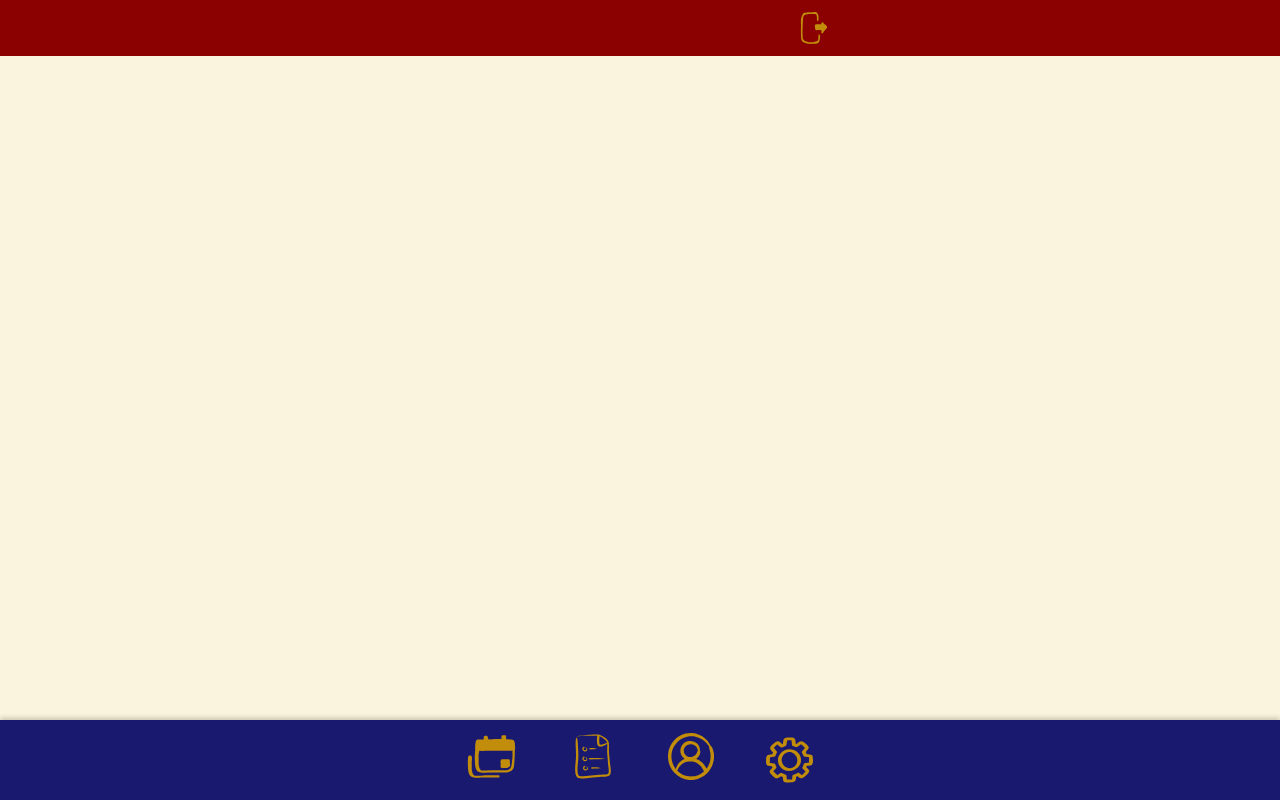
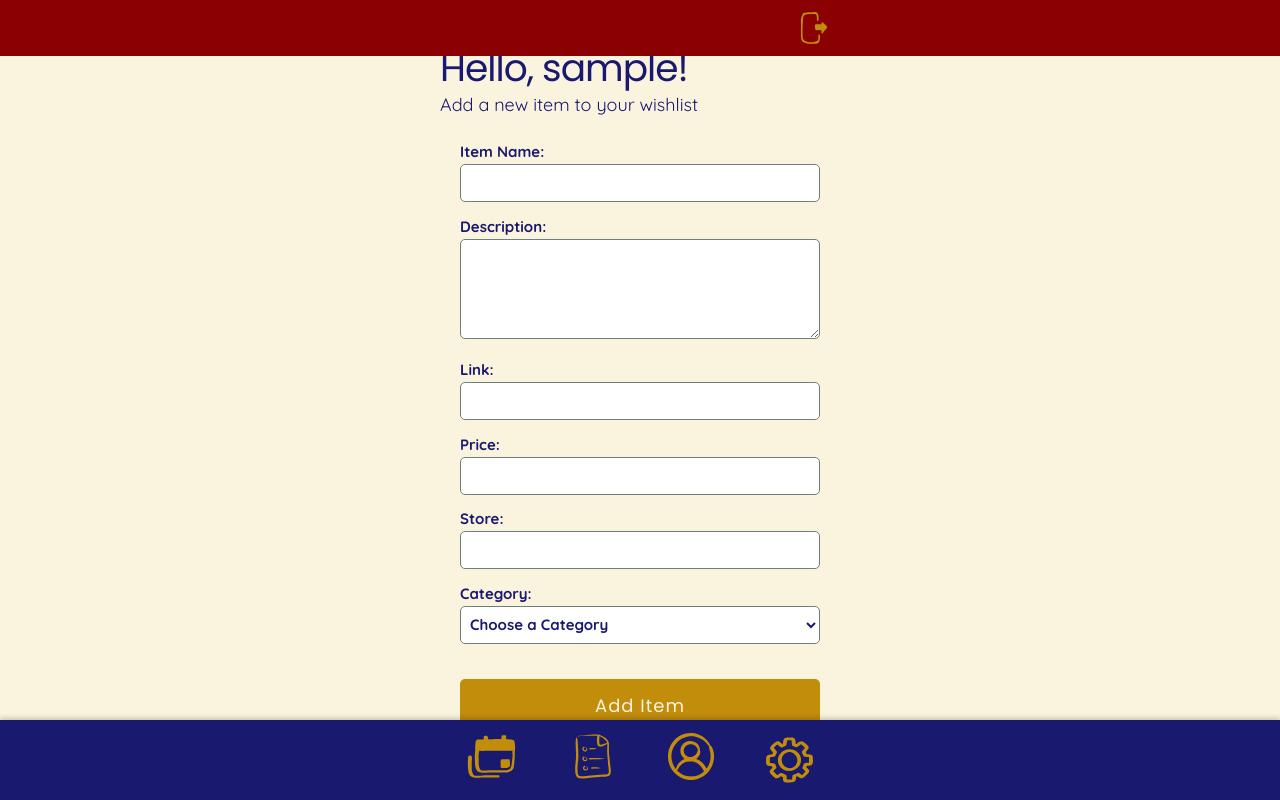
Before and after one commit to AndreaRene/Wishly, a React (Vite) app in the folder frontend/: page /new-wishlist-item in a window 1280 px wide. Before the commit this address had no page. Built offline with nearby package versions, Linux system fonts and the light colour scheme; sample sign-in values are in the browser's storage.

Commit message:
feature(wishlist items) add wishlist item functionality added

```diff
--- a/frontend/src/App.jsx
+++ b/frontend/src/App.jsx
@@ -10,6 +10,7 @@ import Dashboard from './components/pages/Dashboard/Dashboard';
 import ViewCalendar from './components/pages/Events/ViewCalendar';
 import NewEvent from './components/pages/Events/NewEvent';
 import Wishlist from './components/pages/Wishlist/Wishlist';
+import NewWishlistItem from './components/pages/Wishlist/NewWishlistItem';
 import Footer from './components/Footer/Footer';
 import PrivateRoute from './components/auth/PrivateRoute';
 
@@ -66,6 +67,11 @@ function AppContent() {
             <PrivateRoute>
               <Wishlist />
             </PrivateRoute> } />
+        <Route path="/new-wishlist-item"
+          element={
+            <PrivateRoute>
+              <NewWishlistItem />
+            </PrivateRoute> } />
         {/* Add more routes here */ }
       </Routes>
       { !isNoFooterRoute && <Footer /> }
--- a/frontend/src/components/pages/Events/events.css
+++ b/frontend/src/components/pages/Events/events.css
@@ -3,9 +3,9 @@
   flex-direction: column;
   justify-content: flex-start;
   align-items: center;
-  padding: 80px 20px 20px;
+  padding: 80px 20px;
   width: 100%;
-  height: calc(100vh - 60px);
+  min-height: 100vh;
   max-width: 100vw;
   box-sizing: border-box;
 }
@@ -13,8 +13,8 @@
 .month-group {
   width: 100%;
   max-width: 400px;
-  margin: 20px auto;
-  padding: 20px;
+  /* margin: 20px auto; */
+  padding: 10px 20px;
   border-radius: 10px;
   box-sizing: border-box;
 }
--- a/frontend/src/components/pages/Wishlist/NewWishlistItem.jsx
+++ b/frontend/src/components/pages/Wishlist/NewWishlistItem.jsx
@@ -0,0 +1,100 @@
+import { useState, useEffect } from 'react';
+import axiosInstance from '../../../services/axiosInstance';
+import { useNavigate } from 'react-router-dom';
+import './Wishlist.css';
+
+const NewWishlistItem = () => {
+    const [name, setName] = useState( '' );
+    const [description, setDescription] = useState( '' );
+    const [link, setLink] = useState( '' );
+    const [price, setPrice] = useState( '' );
+    const [store, setStore] = useState( '' );
+    const [category, setCategory] = useState( 'choose' );
+    const [username, setUsername] = useState( '' );
+
+    const navigate = useNavigate();
+
+    useEffect( () => {
+        const storedUsername = localStorage.getItem( 'username' );
+        setUsername( storedUsername );
+    }, [] );
+
+    const handleLinkBlur = ( e ) => {
+        let value = e.target.value;
+        if ( value && value.startsWith( 'http://' ) ) {
+            value = value.replace( /^http:\/\//, 'https://' );
+            setLink( value );
+        } else if ( value && !value.startsWith( 'https://' ) ) {
+            value = `https://${value}`;
+            setLink( value );
+        }
+    };
+
+    const handleSubmit = async ( event ) => {
+        event.preventDefault();
+
+        const wishlistItemData = {
+            name,
+            description,
+            link,
+            price,
+            store,
+            category,
+        };
+
+        try {
+            await axiosInstance.post( '/wishlists/me/items/add/', wishlistItemData );
+            navigate( '/wishlist' );
+        } catch ( error ) {
+            console.error( 'Error creating wishlist item:', error );
+        }
+    };
+
+    return (
+        <div className="new-wishlist-item-container">
+            <section className="new-wishlist-item-header">
+                <h1>Hello, { username || 'friend' }!</h1>
+                <p>Add a new item to your wishlist</p>
+            </section>
+            <form onSubmit={ handleSubmit } className="new-wishlist-item-form">
+                <label>
+                    Item Name:
+                    <input type="text" value={ name } onChange={ ( e ) => setName( e.target.value ) } required />
+                </label>
+                <label>
+                    Description:
+                    <textarea value={ description } onChange={ ( e ) => setDescription( e.target.value ) } />
+                </label>
+                <label>
+                    Link:
+                    <input type="url" value={ link } onChange={ ( e ) => setLink( e.target.value ) } onBlur={ handleLinkBlur } />
+                </label>
+                <label>
+                    Price:
+                    <input type="number" step="0.01" value={ price } onChange={ ( e ) => setPrice( e.target.value ) } />
+                </label>
+                <label>
+                    Store:
+                    <input type="text" value={ store } onChange={ ( e ) => setStore( e.target.value ) } />
+                </label>
+                <label>
+                    Category:
+                    <select value={ category } onChange={ ( e ) => setCategory( e.target.value ) } required>
+                        <option value="choose" disabled>Choose a Category</option>
+                        <option value="electronics">Electronics</option>
+                        <option value="books">Books</option>
+                        <option value="clothing">Clothing</option>
+                        <option value="home">Home & Kitchen</option>
+                        <option value="toys">Toys & Games</option>
+                        <option value="sports">Sports & Outdoors</option>
+                        <option value="beauty">Beauty & Personal Care</option>
+                        <option value="other">Other</option>
+                    </select>
+                </label>
+                <button type="submit">Add Item</button>
+            </form>
+        </div>
+    );
+};
+
+export default NewWishlistItem;
--- a/frontend/src/components/pages/Wishlist/Wishlist.css
+++ b/frontend/src/components/pages/Wishlist/Wishlist.css
@@ -67,3 +67,109 @@
   margin: 5px 0;
   color: var(--jet);
 }
+
+/* Container for the new wishlist item form */
+.new-wishlist-item-container {
+  display: flex;
+  flex-direction: column;
+  justify-content: center;
+  align-items: center;
+  height: calc(100vh - 60px);
+  padding: 90px 20px 20px;
+  width: 100%;
+  max-width: 100vw;
+  box-sizing: border-box;
+}
+
+.new-wishlist-item-header {
+  width: 90%;
+  max-width: 400px;
+  text-align: left;
+  /* margin-bottom: 10px; */
+}
+
+.new-wishlist-item-header h1 {
+  margin: 0;
+  font-size: 2.5em;
+  color: var(--blue);
+}
+
+.new-wishlist-item-header p {
+  font-size: 1.2em;
+  margin: 0;
+  color: var(--blue);
+}
+
+/* Form styles */
+.new-wishlist-item-form {
+  width: 100%;
+  max-width: 400px;
+  margin: 0;
+  padding: 20px;
+  background-color: var(--eggshell);
+  border-radius: 10px;
+  box-sizing: border-box;
+}
+
+/* Input field styles */
+.new-wishlist-item-form label {
+  display: block;
+  margin-bottom: 5px;
+  font-weight: bold;
+  color: var(--blue);
+}
+
+.new-wishlist-item-form input[type='text'],
+.new-wishlist-item-form input[type='number'],
+.new-wishlist-item-form input[type='url'],
+.new-wishlist-item-form textarea,
+.new-wishlist-item-form select {
+  width: 100%;
+  padding: 5px;
+  font-size: 1em;
+  border-radius: 5px;
+  border: 1px solid var(--gray);
+  margin-bottom: 0.5em;
+  box-sizing: border-box;
+}
+
+.new-wishlist-item-form select {
+  margin-bottom: 20px;
+}
+
+.new-wishlist-item-form input[type='text']:focus,
+.new-wishlist-item-form input[type='number']:focus,
+.new-wishlist-item-form input[type='url']:focus,
+.new-wishlist-item-form textarea:focus,
+.new-wishlist-item-form select:focus {
+  border-color: var(--teal);
+  outline: none;
+  box-shadow: 0 0 5px var(--teal);
+}
+
+.new-wishlist-item-form textarea {
+  height: 100px;
+  resize: vertical;
+}
+
+/* Button styles */
+.new-wishlist-item-form button[type='submit'] {
+  width: 100%;
+  padding: 12px;
+  font-size: 1.2em;
+  border-radius: 5px;
+  border: none;
+  background-color: var(--goldenrod);
+  color: var(--eggshell);
+  cursor: pointer;
+  box-sizing: border-box;
+}
+
+.new-wishlist-item-form button[type='submit']:hover {
+  background-color: var(--dark-goldenrod);
+}
+
+.new-wishlist-item-form button[type='submit']:disabled {
+  background-color: var(--gray);
+  cursor: not-allowed;
+}
--- a/frontend/src/components/pages/Wishlist/Wishlist.jsx
+++ b/frontend/src/components/pages/Wishlist/Wishlist.jsx
@@ -3,6 +3,18 @@ import axiosInstance from '../../../services/axiosInstance'; // Updated to use a
 import './Wishlist.css';
 import AddIcon from '../../../assets/add_goldenrod.svg';
 import { useNavigate } from 'react-router-dom';
+
+// Mapping object for category display names
+const categoryDisplayNames = {
+    electronics: 'Electronics',
+    books: 'Books',
+    clothing: 'Clothing',
+    home: 'Home & Kitchen',
+    toys: 'Toys & Games',
+    sports: 'Sports & Outdoors',
+    beauty: 'Beauty & Personal Care',
+    other: 'Other'
+};
 
 const Wishlist = () => {
     const [wishlist, setWishlist] = useState( { items: [] } );
@@ -38,10 +50,10 @@ const Wishlist = () => {
             </section>
             <div className="wishlist-details">
                 <ul>
-                    { wishlist && wishlist.items && wishlist.items.map( ( item, index ) => (
+                    { wishlist.items.map( ( item, index ) => (
                         <li key={ index }>
                             <h3>{ item.name }</h3>
-                            <p>Category: { item.category }</p>
+                            <p>Category: { categoryDisplayNames[item.category] }</p> {/* Display full category name */ }
                             { item.price && <p>Price: ${ item.price }</p> }
                         </li>
                     ) ) }
```
